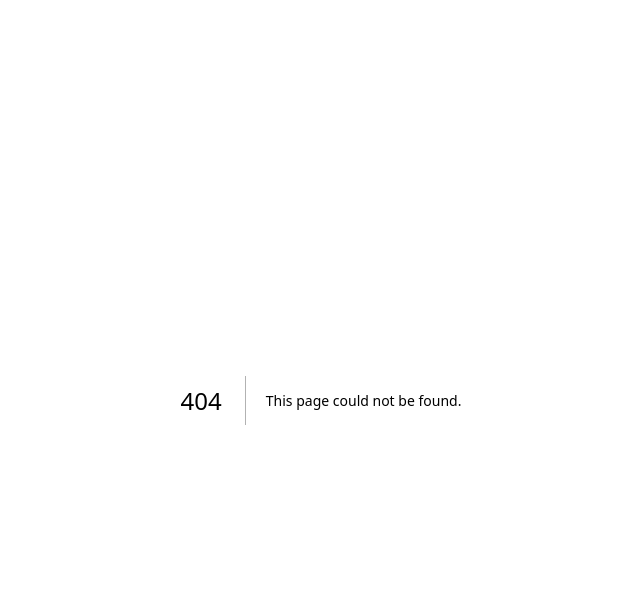
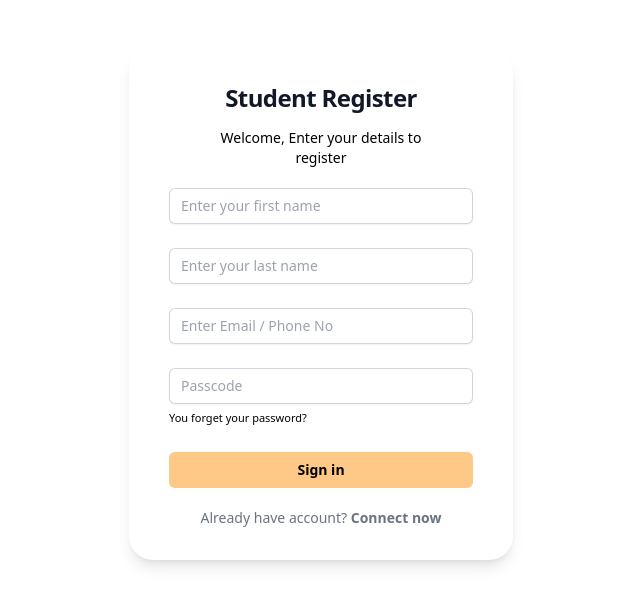
Before and after one commit to manelHln/edu-exchange, a Next.js app in the folder eduExchange/front-side/: page /register in a window 1280 px wide. Before the commit this address had no page. Shown: the top 606 px of the page, without its empty margins (319-959 px from the left). Built offline with nearby package versions, Linux system fonts and the light colour scheme.

Commit message:
front end login et register

```diff
--- /dev/null
+++ b/eduExchange/front-side/src/pages/login/index.js
@@ -0,0 +1,78 @@
+
+
+export default function LoginPage() {
+    return (
+         <>
+
+            <div className="flex inline-block align-middle flex-1 flex-col justify-center px-6 py-12 lg:px-8 ">
+            <div className=" ">
+
+
+              <div className=" sm:mx-auto sm:w-full sm:max-w-sm shadow-lg px-10  py-8 rounded-3xl">
+              <div className="sm:mx-auto sm:w-full sm:max-w-sm ">
+                <h2 className=" text-center text-2xl font-bold leading-9 tracking-tight text-gray-900">
+                 Student Login
+                </h2>
+              <p className="px-8 mt-3 mb-5 text-sm font-[400] text-center">Hey, Enter your details to get sign in to your account</p>
+
+              </div>
+                <form className="space-y-6" action="#" method="POST">
+                  <div>
+
+                    <div className="mt-2">
+                      <input
+                        id="email"
+                        name="email"
+                        type="email"
+                        autoComplete="email"
+                        placeholder="Enter Email / Phone No"
+                        required
+                        className="block w-full rounded-md border-0 py-1.5 px-3 text-gray-900 shadow-sm ring-1 ring-inset ring-gray-300 placeholder:text-gray-400 border-none focus:ring-1 focus:outline-login-orange sm:text-sm sm:leading-6"
+                      />
+                    </div>
+                  </div>
+
+                  <div>
+
+                    <div className="mt-2">
+                      <input
+                        id="password"
+                        name="password"
+                        type="password"
+                        placeholder="Passcode"
+                        autoComplete="current-password"
+                        required
+                        className="block w-full rounded-md px-3  border-0 py-1.5 text-gray-900 shadow-sm ring-1 ring-inset ring-gray-300 placeholder:text-gray-400 focus:ring-1 focus:outline-login-orange sm:text-sm sm:leading-6"
+                      />
+                    </div>
+                  <a href="#" className=" mt-3 mb-5 text-[11px] ">
+                  You forget your password?
+                  </a>
+
+                  </div>
+
+                  <div>
+
+                    <button
+                      type="submit"
+                      className="flex w-full justify-center fursor-pointer py-2 px-6 rounded-md bg-login-orange text-sm font-black"
+                    >
+                      Sign in
+                    </button>
+
+                  </div>
+                </form>
+
+                <p className="mt-5 text-center text-sm text-gray-500">
+                  Do not have account?{' '}
+                  <a href="#" className="font-semibold text-black-500 hover:text-slate-900">
+                    Request now
+                  </a>
+                </p>
+              </div>
+              </div>
+            </div>
+
+            </>
+    );
+}
--- /dev/null
+++ b/eduExchange/front-side/src/pages/register/index.js
@@ -0,0 +1,105 @@
+
+
+export default function LoginPage() {
+    return (
+         <>
+
+            <div className="flex inline-block align-middle flex-1 flex-col justify-center px-6 py-12 lg:px-8 ">
+            <div className=" ">
+
+
+              <div className=" sm:mx-auto sm:w-full sm:max-w-sm shadow-lg px-10  py-8 rounded-3xl">
+              <div className="sm:mx-auto sm:w-full sm:max-w-sm ">
+                <h2 className=" text-center text-2xl font-bold leading-9 tracking-tight text-gray-900">
+                 Student Register
+                </h2>
+              <p className="px-8 mt-3 mb-5 text-sm font-[400] text-center">Welcome, Enter your details to register</p>
+
+              </div>
+                <form className="space-y-6" action="#" method="POST">
+                <div>
+                  <div className="mt-2">
+                      <input
+                        id="firstName"
+                        name="firstName"
+                        type="text"
+                        autoComplete="firstName"
+                        placeholder="Enter your first name"
+                        required
+                        className="block w-full rounded-md border-0 py-1.5 px-3 text-gray-900 shadow-sm ring-1 ring-inset ring-gray-300 placeholder:text-gray-400 border-none focus:ring-1 focus:outline-login-orange sm:text-sm sm:leading-6"
+                      />
+                    </div>
+                    </div>
+                <div>
+                  <div className="mt-2">
+                      <input
+                        id="lastName"
+                        name="lastName"
+                        type="text"
+                        autoComplete="lastName"
+                        placeholder="Enter your last name"
+                        required
+                        className="block w-full rounded-md border-0 py-1.5 px-3 text-gray-900 shadow-sm ring-1 ring-inset ring-gray-300 placeholder:text-gray-400 border-none focus:ring-1 focus:outline-login-orange sm:text-sm sm:leading-6"
+                      />
+                    </div>
+                    </div>
+
+                  <div>
+
+                    <div className="mt-2">
+                      <input
+                        id="email"
+                        name="email"
+                        type="email"
+                        autoComplete="email"
+                        placeholder="Enter Email / Phone No"
+                        required
+                        className="block w-full rounded-md border-0 py-1.5 px-3 text-gray-900 shadow-sm ring-1 ring-inset ring-gray-300 placeholder:text-gray-400 border-none focus:ring-1 focus:outline-login-orange sm:text-sm sm:leading-6"
+                      />
+                    </div>
+                  </div>
+
+                  <div>
+
+                    <div className="mt-2">
+                      <input
+                        id="password"
+                        name="password"
+                        type="password"
+                        placeholder="Passcode"
+                        autoComplete="current-password"
+                        required
+                        className="block w-full rounded-md px-3  border-0 py-1.5 text-gray-900 shadow-sm ring-1 ring-inset ring-gray-300 placeholder:text-gray-400 focus:ring-1 focus:outline-login-orange sm:text-sm sm:leading-6"
+                      />
+                    </div>
+                  <a href="#" className=" mt-3 mb-5 text-[11px] ">
+                  You forget your password?
+                  </a>
+
+                  </div>
+
+                  <div>
+
+                    <button
+                      type="submit"
+                      className="flex w-full justify-center fursor-pointer py-2 px-6 rounded-md bg-login-orange text-sm font-black"
+                    >
+                      Sign in
+                    </button>
+
+                  </div>
+                </form>
+
+                <p className="mt-5 text-center text-sm text-gray-500">
+                  Already have account?{' '}
+                  <a href="#" className="font-semibold text-black-500 hover:text-slate-900">
+                    Connect now
+                  </a>
+                </p>
+              </div>
+              </div>
+            </div>
+
+            </>
+    );
+}
--- a/eduExchange/front-side/tailwind.config.js
+++ b/eduExchange/front-side/tailwind.config.js
@@ -16,7 +16,8 @@ module.exports = {
         'black-primary': "#1B1C20",
         "light-primary": "#383A47",
         "bg-light": "#F8F8FA",
-        "custom-orange": "#FB8E0B"
+        "custom-orange": "#FB8E0B",
+        "login-orange" : "#fec887"
       },
       fontFamily: {
         "dm-sans": ["var(--font-dm_sans)"],
```
